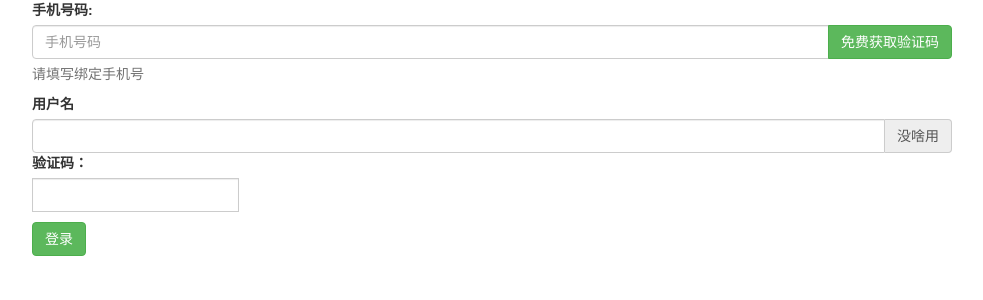
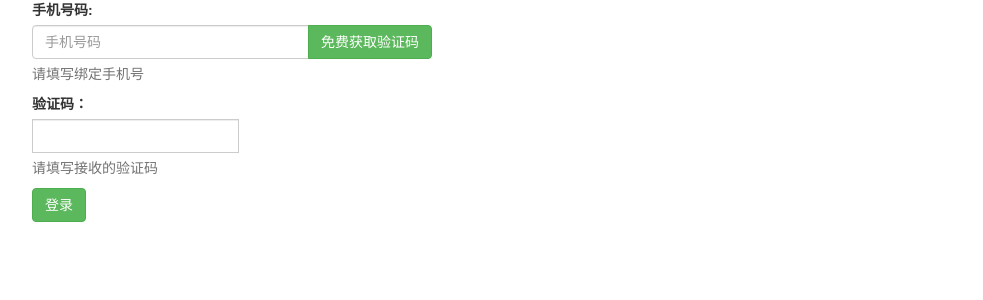
Before and after one commit to Phantom-10-12/sj_cmfz, a Django app: page /main/login/ in a window 1280 px wide. Shown: the top 300 px of the page, without its empty margins (53-1036 px from the left). Run offline with Django 3.2, Linux system fonts and the light colour scheme; parts of the project's set-up code (start-up, migrations or seed data) failed here and were passed over; some libraries are stand-ins or nearby versions.

Commit message:
添加短信验证码登录功能

```diff
--- a/main/views.py
+++ b/main/views.py
@@ -6,6 +6,11 @@ from django.http import JsonResponse
 from django.views.decorators.csrf import csrf_exempt
 from utils.send_mess import Yun_Pian
 from utils.captcha import Captcha
+
+import re
+from redis import Redis
+
+redis = Redis(host='123.57.70.140', port=6379)
 
 
 # Create your views here.
@@ -24,29 +29,50 @@ def login_logic(request):
     mobile = request.GET.get('mobile')
     name = request.GET.get("name")
     code = request.GET.get('code')
-    print(mobile, name, code)
+    phone_result = re.match(r"^1[35678]\d{9}$", mobile)
+    code_result = re.match(r"\d{6}$", code)
     # 校验信息是否合法
     # 验证码是否在有效期内  使用redis
     # redis.get("18500230996_2")
-    if msg == "信息合法":
-        return JsonResponse({'msg': 'success', 'status': 0})
+    if phone_result and code_result:
+        try:
+            saved_code = redis.get(f'{mobile}_2')
+            if saved_code.decode() == code:
+                return JsonResponse({'status': 1, 'msg': '登陆成功！'})
+        except BaseException as error:
+            print(error)
+            return JsonResponse({'status': 0, 'msg': f'{error}请先发送验证码！'})
+        return JsonResponse({'status': 0, 'msg': '登陆失败！'})
     else:
-        return JsonResponse({'msg': 'fail', 'status': 1})
+        return JsonResponse({'status': 0, 'msg': '有字段输入不合法！请检查！'})
 
 
 @csrf_exempt
 def get_captcha(request):
-    mobile = request.POST.get("mobile")
+    mobile = request.POST.get('mobile')
     # 获取手机号有没有对应的验证码 查看验证码是否在120S内  如果在  提示验证码已经发送
     # value = redis.get("18500230996_1")  如果返回的值存在  代表120s之内还不能发送
     # 判断手机号是否存在  正则验证是否合法
-    if mobile:
-        code = Captcha().create_code()
-        print(code)
-        yun_pian = Yun_Pian(API_KEY)
-        yun_pian.send_message(mobile, code)
+    # 正则判断输入手机号是否合法
+    result = re.match(r"^1[35678]\d{9}$", mobile)
+    if result:
         # 将手机号与对应的验证码存入redis  防止无限制发送
         # redis.set("18500230996_1", "666666", 120S)
         # 保证验证码的有效期
         # redis.set("18500230996_2", "666666", 600s)
-    return JsonResponse({'msg': 'success', 'status': 0})
+        saved_code = redis.get(f'{mobile}_1')
+        if saved_code:
+            return JsonResponse({'status': 0, 'msg': '已经发送了验证码请检查！'})
+        code = Captcha().create_code()
+        print(f'验证码：{code}')
+        yun_pian = Yun_Pian(API_KEY)
+        yun_pian.send_message(mobile, code)
+
+        # 将手机号与对应的验证码存入redis  防止无限制发送
+        redis.set(f"{mobile}_1", code, 120)
+        # 保证验证码的有效期
+        redis.set(f"{mobile}_2", code, 600)
+
+        return JsonResponse({'status': 1, 'msg': '发送成功！请查收！'})
+    else:
+        return JsonResponse({'status': 0, 'msg': '请输入合法的手机号！'})
--- a/sj_cmfz/urls.py
+++ b/sj_cmfz/urls.py
@@ -19,4 +19,5 @@ from django.urls import path, include
 urlpatterns = [
     path('admin/', admin.site.urls),
     path('main/', include("main.urls")),
+    path('banner/', include("banner.urls")),
 ]
--- a/templates/login.html
+++ b/templates/login.html
@@ -4,7 +4,7 @@
 <head>
     <meta charset="UTF-8">
     <meta name="viewport" content="width=device-width, initial-scale=1">
-    <title>商品后台管理系统</title>
+    <title>持名法洲后台管理系统</title>
     <link rel="stylesheet" href="{% static 'boot/css/bootstrap.min.css' %}">
     <link rel="stylesheet" href="{% static 'jqgrid/css/trirand/ui.jqgrid-bootstrap.css' %}">
     <script src="{% static 'boot/js/jquery-3.3.1.min.js' %}"></script>
@@ -16,6 +16,7 @@
 
         var countdown = 60;
 
+        //发送验证码倒计时
         function settime(obj) {
             if (countdown == 0) {
                 obj.removeAttribute("disabled");
@@ -33,36 +34,99 @@
                 , 1000)
         }
 
+        // 输入手机号正则匹配
+        function check_phone() {
+            // 获取输入的手机号
+            let phone = $("#mobile").val();
+            // 手机号提示信息
+            let phone_msg = $("#phone_msg");
+            // 正则表达式判断
+            let phone_re = /^1[3-578]\d{9}$/;
+            if (phone_re.test(phone)) {
+                phone_msg.html('手机号输入合法');
+                phone_msg.css('color', 'green');
+                return phone
+            } else {
+                phone_msg.html('请输入合法手机号！');
+                phone_msg.css('color', 'red');
+                return false
+            }
+        }
+
+        // 输入验证码正则匹配
+        function check_code() {
+            let code = $("#basic-url").val();
+            let code_msg = $("#code_msg");
+            // 正则表达式判断
+            let code_re = /\d{6}$/;
+            if (code_re.test(code)) {
+                code_msg.html('验证码输入合法');
+                code_msg.css('color', 'green');
+                return code
+            } else {
+                code_msg.html('请输入合法验证码！');
+                code_msg.css('color', 'red');
+                return false
+            }
+        }
+
         $(function () {
             $("#forcode").click(function () {
+                let phone = check_phone();
+                if (phone) {
+                    // 根据用户输入的手机号发送验证码
                     $.ajax({
                         type: 'post',
-                    data: {mobile: $("#mobile").val()},
-                    url: "/main/get_captcha/",
+                        data: {mobile: phone},
+                        url: "{% url 'get_captcha' %}",
                         success: function (data) {
-
+                            console.log(data.status);
+                            if (data.status === 1) {
+                                alert(data.msg)
+                            } else {
+                                alert(data.msg)
+                            }
                         }
                     });
+                } else {
+                    alert("请输入合法的手机号！")
+                }
+            });
+
+            // blur时检查手机号是否合法
+            $("#mobile").blur(function () {
+                check_phone()
+            });
+
+            // blur时检查验证码是否合法
+            $("#basic-url").blur(function () {
+                check_code()
             });
 
             // 验证表单数据是否合法
             $("#loginButtonId").click(function () {
+                let checkPhoneRes = check_phone();
+                let checkCodeRes = check_code();
+                // 如果两项输入都合法则发送请求
+                if (checkPhoneRes && checkCodeRes) {
                     $.ajax({
-                    url: "/main/login_logic/",
+                        url: "{% url 'login_logic' %}",
                         datatype: 'json',
                         type: 'get',
                         // 获取id为loginForm的表单数据
                         data: $("#loginForm").serialize(),
                         success: function (data) {
-                        // g根据返回值判断是否登录成功  成功则跳转到首页
-                        if (data.msg === "success") {
-                            location.href = "/main/index/"
-                        }
-                        else{
-                            alert("登录失败！")
+                            // 根据返回值判断是否登录成功  成功则跳转到首页
+                            if (data.status === 1) {
+                                location.href = '{% url 'index' %}'
+                            } else {
+                                alert(data.msg)
                             }
                         }
                     });
+                } else {
+                    alert('有字段输入不合法！请检查！')
+                }
             });
         });
 
@@ -81,24 +145,22 @@
             <form id="loginForm" role="form" action="" method="post" class="form-horizontal">
 
                 <label for="mobile" class="">手机号码:</label>
-                <div class="input-group m-bot15">
-                    <input type="text" class="form-control" required id="mobile" name="mobile" placeholder="手机号码">
+                <div class="input-group m-bot15" style="width: 400px">
+                    <input type="text" maxlength='11' class="form-control" required id="mobile" name="mobile"
+                           placeholder="手机号码">
                     <span class="input-group-btn">
                          <input type="button" id="forcode" onclick="settime(this)" value="免费获取验证码"
                                 class="btn btn-success">
                     </span>
                 </div>
                 <span id="msgDiv"></span>
-                <p class="help-block">请填写绑定手机号</p>
-                <label for="basic-url" class="">用户名</label>
-                <div class="input-group">
-                    <input type="text" class="form-control" id="basic-url" minlength="5" name="name" required>
-                    <span class="input-group-addon">没啥用</span>
-                </div>
+                <p class="help-block" id="phone_msg">请填写绑定手机号</p>
                 <label for="basic-url" class="">验证码：</label>
                 <div class="input-group">
-                    <input type="text" class="form-control" id="basic-url" required name="code">
+                    <input type="text" maxlength="6" class="form-control" id="basic-url" required name="code">
                 </div>
+                <p class="help-block" id="code_msg">请填写接收的验证码</p>
+
                 <p class="help-block"></p>
                 <div class="input-group">
                     <input class="btn btn-success" type="button" id="loginButtonId" value="登录">
--- a/templates/main.html
+++ b/templates/main.html
@@ -4,7 +4,7 @@
 <head>
     <meta charset="UTF-8">
     <meta name="viewport" content="width=device-width, initial-scale=1">
-    <title>商品后台管理系统</title>
+    <title>持名法洲后台管理系统</title>
     <link rel="icon" href="{% static 'img/arrow-up.png' %}" type="image/x-icon">
     <link rel="stylesheet" href="{% static 'boot/css/bootstrap.min.css' %}">
     <link rel="stylesheet" href="{% static 'boot/css/back.css' %}">
```
Also changed, not shown: utils/captcha.py (added, +32 -0 lines), utils/send_mess.py (added, +24 -0 lines), media/pictures/7662ccfc-ad5d-4533-89a6-12530cbc4574.png (added), utils/__init__.py (added). Lines whose indentation alone changed are shown as unchanged.
